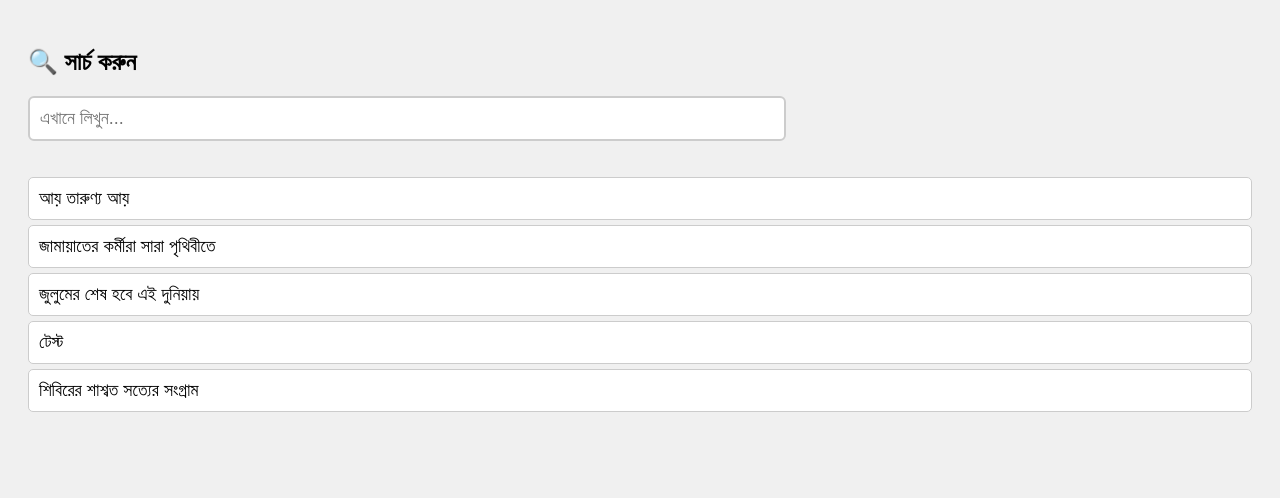
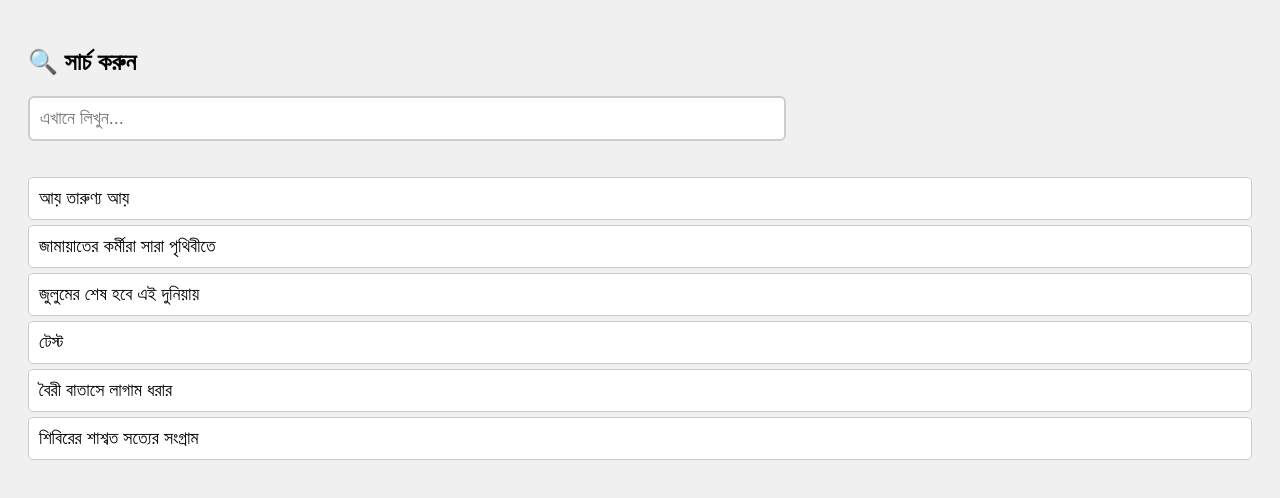
Before and after one commit to msnrweb/islami-song, a plain HTML site: page index.html in a window 1280 px wide. Drawn offline with Linux system fonts and the light colour scheme.

Commit message:
Update file

```diff
--- a/index.html
+++ b/index.html
@@ -54,7 +54,7 @@
         <li data-filename="jamaterkormirasara">জামায়াতের কর্মীরা সারা পৃথিবীতে</li>
         <li data-filename="julumerseshobe">জুলুমের শেষ হবে এই দুনিয়ায়</li>
         <li data-filename="shibirershashwoto">শিবিরের শাশ্বত সত‍্যের সংগ্রাম</li>
-
+        <li data-filename="boiribataselagam">বৈরী বাতাসে লাগাম ধরার</li>
 
     </ul>
 
```
